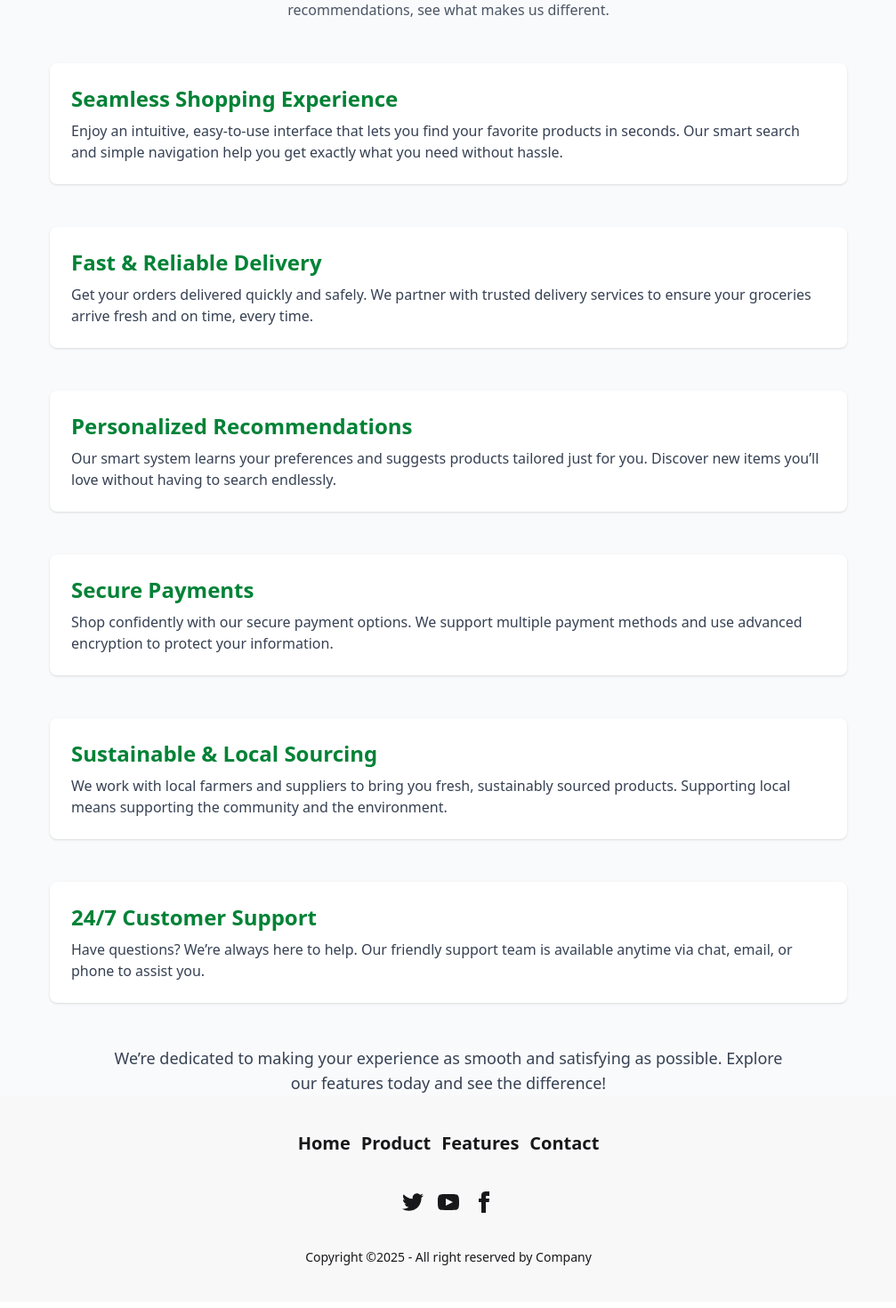
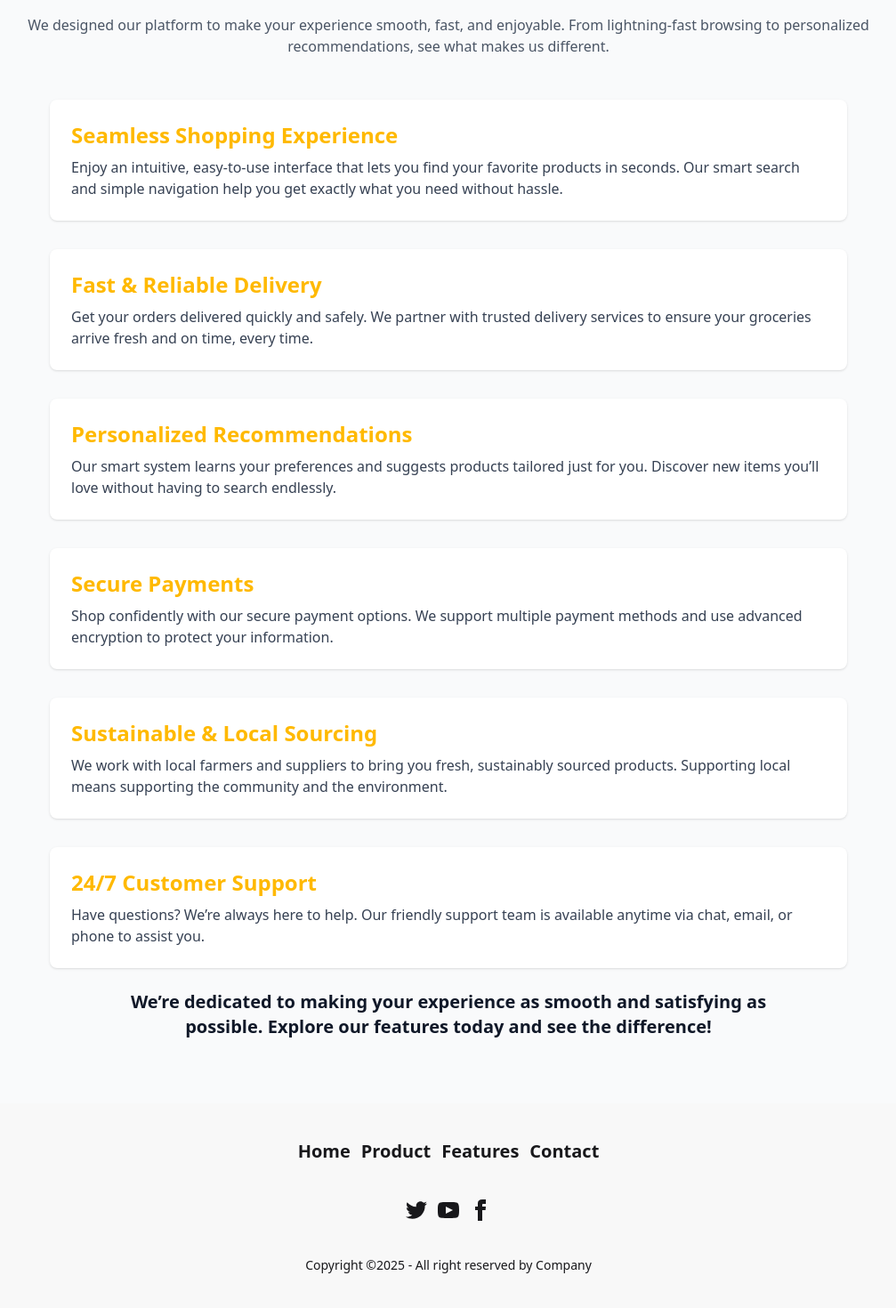
Before and after one commit to sandeep25sahu/CN_Assignment, a Vue app: page /features in a window 1280 px wide. Shown: the part 166-1636 px from the top of the page at 89% size, without its empty margins (136-1143 px from the left). Built offline with nearby package versions, Linux system fonts and the light colour scheme.

Commit message:
Responsive

```diff
--- a/src/components/Home_Page/Footeritem.vue
+++ b/src/components/Home_Page/Footeritem.vue
@@ -3,9 +3,9 @@
 </script>
 
 <template>
-    <footer class="footer footer-horizontal footer-center bg-base-200 text-base-content p-10">
-  <nav class="grid grid-flow-col gap-4">
-   <ul class="  font-semibold text-xl sm:flex gap-3 "
+    <footer class="footer footer-horizontal footer-center bg-base-200 text-base-content md:p-10 p-5">
+
+   <ul class="  font-semibold text-xl flex gap-3 "
     >
       <li>
         <RouterLink to="/" @click="closeDropdown" class="" >Home</RouterLink>
@@ -21,9 +21,7 @@
       </li>
     </ul>
 
-  </nav>
-  <nav>
-    <div class="grid grid-flow-col gap-4">
+    <div class="grid grid-flow-col gap-3">
       <a>
         <svg
           xmlns="http://www.w3.org/2000/svg"
@@ -58,7 +56,7 @@
         </svg>
       </a>
     </div>
-  </nav>
+
   <aside>
     <p>Copyright ©2025 - All right reserved by Company</p>
   </aside>
--- a/src/components/Home_Page/Testimony.vue
+++ b/src/components/Home_Page/Testimony.vue
@@ -4,7 +4,7 @@ import { RouterLink } from "vue-router";
 
 <template>
   <section
-    class="relative py-16 bg-white overflow-hidden sm:my-16 ny-10 z-0"
+    class="relative py-16 bg-white overflow-hidden sm:my-16 my-10 z-0 h-80"
     data-aos="zoom-in"
     data-aos-duration="1000"
   >
@@ -12,35 +12,35 @@ import { RouterLink } from "vue-router";
       class="absolute inset-0 flex justify-center flex-wrap gap-1 opacity-20 pointer-events-none"
     >
       <img
-        class="rounded-xl w-32 h-84 shadow-lg transform hover:scale-105 transition"
+        class="rounded-xl w-32 h-84 "
         src="https://randomuser.me/api/portraits/men/32.jpg"
       />
       <img
-        class="rounded-xl w-32 h-54 shadow-lg transform hover:scale-105 transition"
+        class="rounded-xl w-32 h-54 "
         src="https://randomuser.me/api/portraits/women/44.jpg"
       />
       <img
-        class="rounded-xl w-32 h-72 shadow-lg transform hover:scale-105 transition"
+        class="rounded-xl w-32 h-72 "
         src="https://randomuser.me/api/portraits/men/65.jpg"
       />
       <img
-        class="rounded-xl w-32 h-60 shadow-lg transform hover:scale-105 transition"
+        class="rounded-xl w-32 h-60 "
         src="https://randomuser.me/api/portraits/women/68.jpg"
       />
       <img
-        class="rounded-xl w-32 h-64 shadow-lg transform hover:scale-105 transition"
+        class="rounded-xl w-32 h-64 "
         src="https://randomuser.me/api/portraits/men/22.jpg"
       />
       <img
-        class="rounded-xl w-32 h-48 shadow-lg transform hover:scale-105 transition"
+        class="rounded-xl w-32 h-48 "
         src="https://randomuser.me/api/portraits/women/19.jpg"
       />
       <img
-        class="rounded-xl w-32 h-60 shadow-lg transform hover:scale-105 transition"
+        class="rounded-xl w-32 h-60 "
         src="https://randomuser.me/api/portraits/men/40.jpg"
       />
       <img
-        class="rounded-xl w-32 h-80 shadow-lg transform hover:scale-105 transition"
+        class="rounded-xl w-32 h-80 "
         src="https://randomuser.me/api/portraits/women/55.jpg"
       />
     </div>
--- a/src/style.css
+++ b/src/style.css
@@ -5,6 +5,6 @@
     color: black;
     width: 100%;
     background-color: white;
-padding: 5px;
+padding: 2px;
 
 }
--- a/src/views/Contact.vue
+++ b/src/views/Contact.vue
@@ -58,7 +58,7 @@ function handleSubmit(e) {
 </script>
 
 <template>
-  <section class="bg-gray-100 mt-20 sm:w-[70%] w-full mx-auto p-4 sm:p-8 animate__fadeIn animate__animated  animate__slow rounded-b-[10%]">
+  <section class="bg-gray-100 mt-20 sm:w-[70%] w-full mx-auto py-12 sm:p-8 animate__fadeIn animate__animated  animate__slow rounded-b-[10%]">
     <div class="max-w-3xl mx-auto text-center mb-12">
       <h1 class="text-4xl font-bold text-gray-800 mb-4">Contact Us</h1>
       <p class="text-gray-600">
--- a/src/views/Feature.vue
+++ b/src/views/Feature.vue
@@ -4,19 +4,19 @@ import 'animate.css'
 </script>
 
 <template>
-  <section class="bg-gray-50 animate__fadeIn animate__animated  animate__slow">
+  <section class="bg-gray-50 animate__fadeIn animate__animated  animate__slow py-12">
     <div class="max-w-5xl mx-auto text-center mb-12">
-      <h1 class="text-4xl font-bold text-gray-800 mb-4">Discover Our Features</h1>
+      <h1 class="text-4xl font-bold text-gray-800 mb-3">Discover Our Features</h1>
       <p class="text-gray-600">
         We designed our platform to make your experience smooth, fast, and enjoyable.
         From lightning-fast browsing to personalized recommendations, see what makes us different.
       </p>
     </div>
 
-    <div class="max-w-4xl mx-auto space-y-12">
+    <div class="max-w-4xl mx-auto space-y-8">
 
       <div class="bg-white p-6 rounded-lg shadow">
-        <h2 class="text-2xl font-semibold text-green-700 mb-2">Seamless Shopping Experience</h2>
+        <h2 class="text-2xl font-semibold text-amber-400 mb-2">Seamless Shopping Experience</h2>
         <p class="text-gray-700">
           Enjoy an intuitive, easy-to-use interface that lets you find your favorite products in seconds.
           Our smart search and simple navigation help you get exactly what you need without hassle.
@@ -24,7 +24,7 @@ import 'animate.css'
       </div>
 
       <div class="bg-white p-6 rounded-lg shadow">
-        <h2 class="text-2xl font-semibold text-green-700 mb-2">Fast & Reliable Delivery</h2>
+        <h2 class="text-2xl font-semibold text-amber-400 mb-2">Fast & Reliable Delivery</h2>
         <p class="text-gray-700">
           Get your orders delivered quickly and safely. We partner with trusted delivery services
           to ensure your groceries arrive fresh and on time, every time.
@@ -32,7 +32,7 @@ import 'animate.css'
       </div>
 
       <div class="bg-white p-6 rounded-lg shadow">
-        <h2 class="text-2xl font-semibold text-green-700 mb-2">Personalized Recommendations</h2>
+        <h2 class="text-2xl font-semibold text-amber-400 mb-2">Personalized Recommendations</h2>
         <p class="text-gray-700">
           Our smart system learns your preferences and suggests products tailored just for you.
           Discover new items you’ll love without having to search endlessly.
@@ -40,7 +40,7 @@ import 'animate.css'
       </div>
 
       <div class="bg-white p-6 rounded-lg shadow">
-        <h2 class="text-2xl font-semibold text-green-700 mb-2">Secure Payments</h2>
+        <h2 class="text-2xl font-semibold text-amber-400 mb-2">Secure Payments</h2>
         <p class="text-gray-700">
           Shop confidently with our secure payment options. We support multiple payment methods
           and use advanced encryption to protect your information.
@@ -48,7 +48,7 @@ import 'animate.css'
       </div>
 
       <div class="bg-white p-6 rounded-lg shadow">
-        <h2 class="text-2xl font-semibold text-green-700 mb-2">Sustainable & Local Sourcing</h2>
+        <h2 class="text-2xl font-semibold text-amber-400 mb-2">Sustainable & Local Sourcing</h2>
         <p class="text-gray-700">
           We work with local farmers and suppliers to bring you fresh, sustainably sourced products.
           Supporting local means supporting the community and the environment.
@@ -56,7 +56,7 @@ import 'animate.css'
       </div>
 
       <div class="bg-white p-6 rounded-lg shadow">
-        <h2 class="text-2xl font-semibold text-green-700 mb-2">24/7 Customer Support</h2>
+        <h2 class="text-2xl font-semibold text-amber-400 mb-2">24/7 Customer Support</h2>
         <p class="text-gray-700">
           Have questions? We’re always here to help. Our friendly support team is available anytime via chat,
           email, or phone to assist you.
@@ -65,8 +65,8 @@ import 'animate.css'
 
     </div>
 
-    <div class="max-w-3xl mx-auto text-center mt-12">
-      <p class="text-lg text-gray-700">
+    <div class="max-w-3xl mx-auto text-center my-6">
+      <p class="text-xl font-semibold text-gray-900">
         We’re dedicated to making your experience as smooth and satisfying as possible.
         Explore our features today and see the difference!
       </p>
```
Also changed, not shown: src/components/ProductCard/ProductCard.vue (+16 -19 lines).
